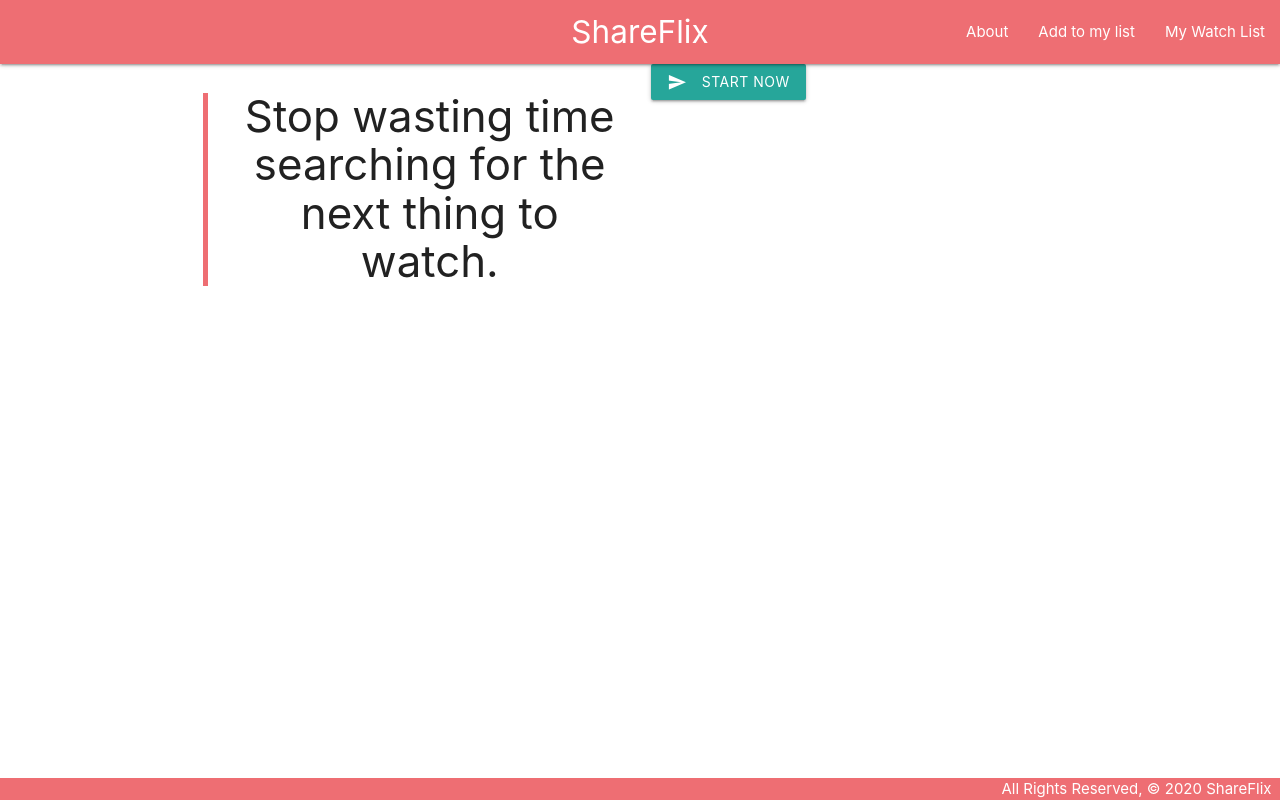
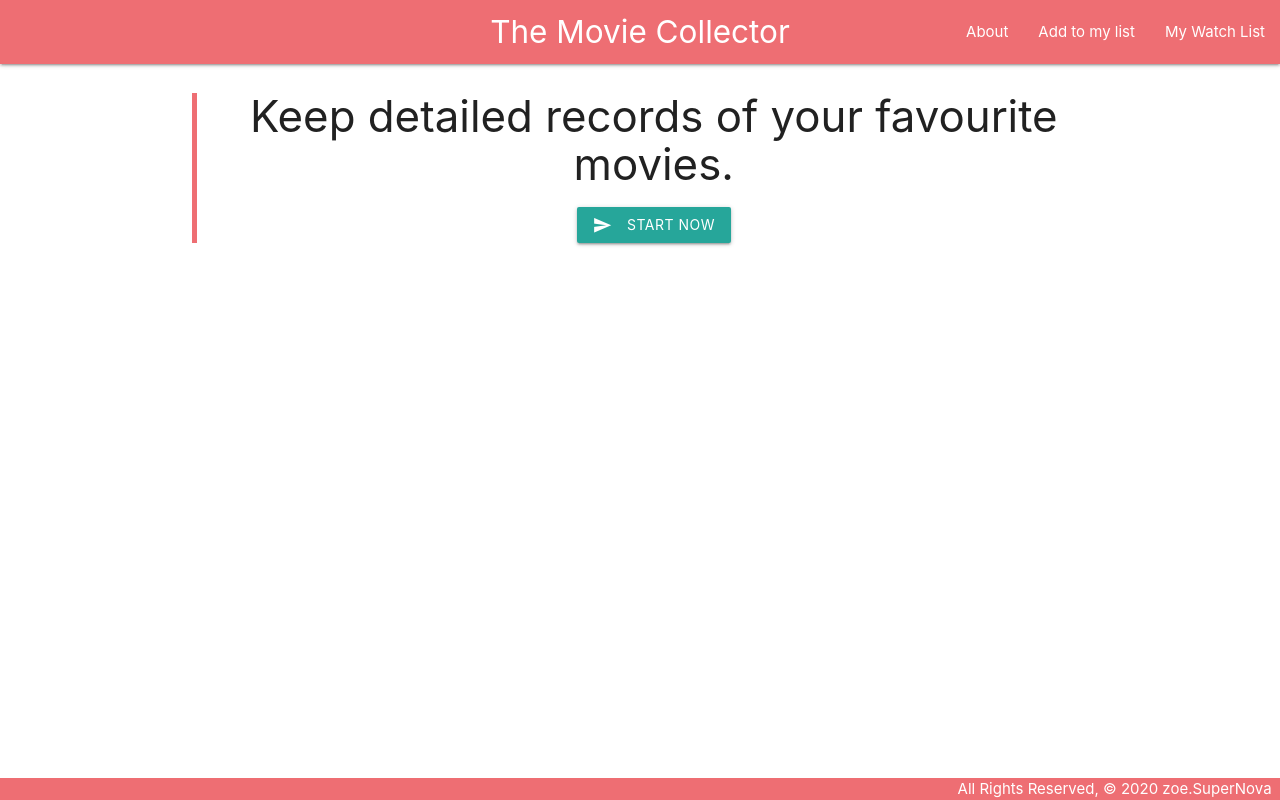
Before and after one commit to zsiskos/movie-recos-lab, a Django app: page / in a window 1280 px wide. Run offline with Django 3.2, Linux system fonts and the light colour scheme.

Commit message:
final styles, tweak some headings

```diff
--- a/recocollector/main_app/templates/about.html
+++ b/recocollector/main_app/templates/about.html
@@ -1,7 +1,7 @@
 {% extends 'base.html' %}
 {% block content %}
-<h4>about ShareFlix</h4>
+<h4>About The Movie Collector</h4>
 <hr/>
-
+<p>A site for movie enthusiasts, to keep a record of what movies they want to watch and some details on their experience of watching it.</p>
 
 {% endblock %}
--- a/recocollector/main_app/templates/base.html
+++ b/recocollector/main_app/templates/base.html
@@ -16,7 +16,7 @@
     <header class="navbar-fixed">
       <nav>
         <div class="nav-wrapper">
-          <a href="../" class="brand-logo center">ShareFlix</a>
+          <a href="../" class="brand-logo center">The Movie Collector</a>
           <a href="#" data-target="mobile-demo" class="sidenav-trigger"><i class="material-icons">menu</i></a>
           <ul class="right hide-on-med-and-down">
             <li><a href="{% url 'about' %}">About</a></li>
@@ -39,7 +39,7 @@
 
     <footer class="page-footer center">
       <div class="right">
-        All Rights Reserved, &copy; 2020 ShareFlix &nbsp;
+        All Rights Reserved, &copy; 2020 zoe.SuperNova &nbsp;
       </div>
     </footer>
     <script>
--- a/recocollector/main_app/templates/index.html
+++ b/recocollector/main_app/templates/index.html
@@ -1,15 +1,11 @@
 {% extends 'base.html' %}
 {% block content %}
-<div class="row">
     <div class="col s12 m12 l6">
-        <blockquote>
-            <h3 class="center">Stop wasting time searching for the next thing to watch.</h3>
+        <blockquote class="center">
+            <h3 class="">Keep detailed records of your favourite movies.</h3>
+            <p class=""><a href="{% url 'new_reco' %}" class="center align waves-effect waves-light btn"><i class="material-icons left">send</i>Start now</a></p>
         </blockquote>
     </div>
-    <div class="valign-wrapper col s12 m12 l6">
-        <a href="{% url 'new_reco' %}" class="waves-effect waves-light btn"><i class="material-icons left">send</i>Start now</a>
-        </button>
-    </div>
-</div>
+
 
 {% endblock %}
--- a/recocollector/main_app/templates/main_app/reco_form.html
+++ b/recocollector/main_app/templates/main_app/reco_form.html
@@ -1,7 +1,7 @@
 {% extends 'base.html' %}
 {% block content %}
 
-<h3>Create your first list</h3>
+<h3>Add a movie</h3>
 <hr />
 <form action="" method="post">
     <!-- Django requires the following for security purposes -->
--- a/recocollector/main_app/templates/movies/detail.html
+++ b/recocollector/main_app/templates/movies/detail.html
@@ -1,7 +1,7 @@
 {% extends 'base.html' %}
 {% block content %}
 
-<h3>More info</h3>
+<h3>Now Showing</h3>
 <div class="row">
   <div class="col s12 m6 l6">
     <div class="card">
--- a/recocollector/main_app/templates/movies/index.html
+++ b/recocollector/main_app/templates/movies/index.html
@@ -1,7 +1,7 @@
 {% extends 'base.html' %}
 {% block content %}
 
-<h3>My Watch List</h3>
+<h3>My Movie List</h3>
 <hr />
 <div class="row">
   {% for reco in recos %}
--- a/recocollector/main_app/views.py
+++ b/recocollector/main_app/views.py
@@ -3,7 +3,6 @@ from django.views.generic.edit import CreateView, UpdateView, DeleteView
 from .models import Reco
 from .forms import NotesForm
 
-# Create your views here.
 class RecoCreate(CreateView):
     model = Reco
     fields = '__all__'
```
